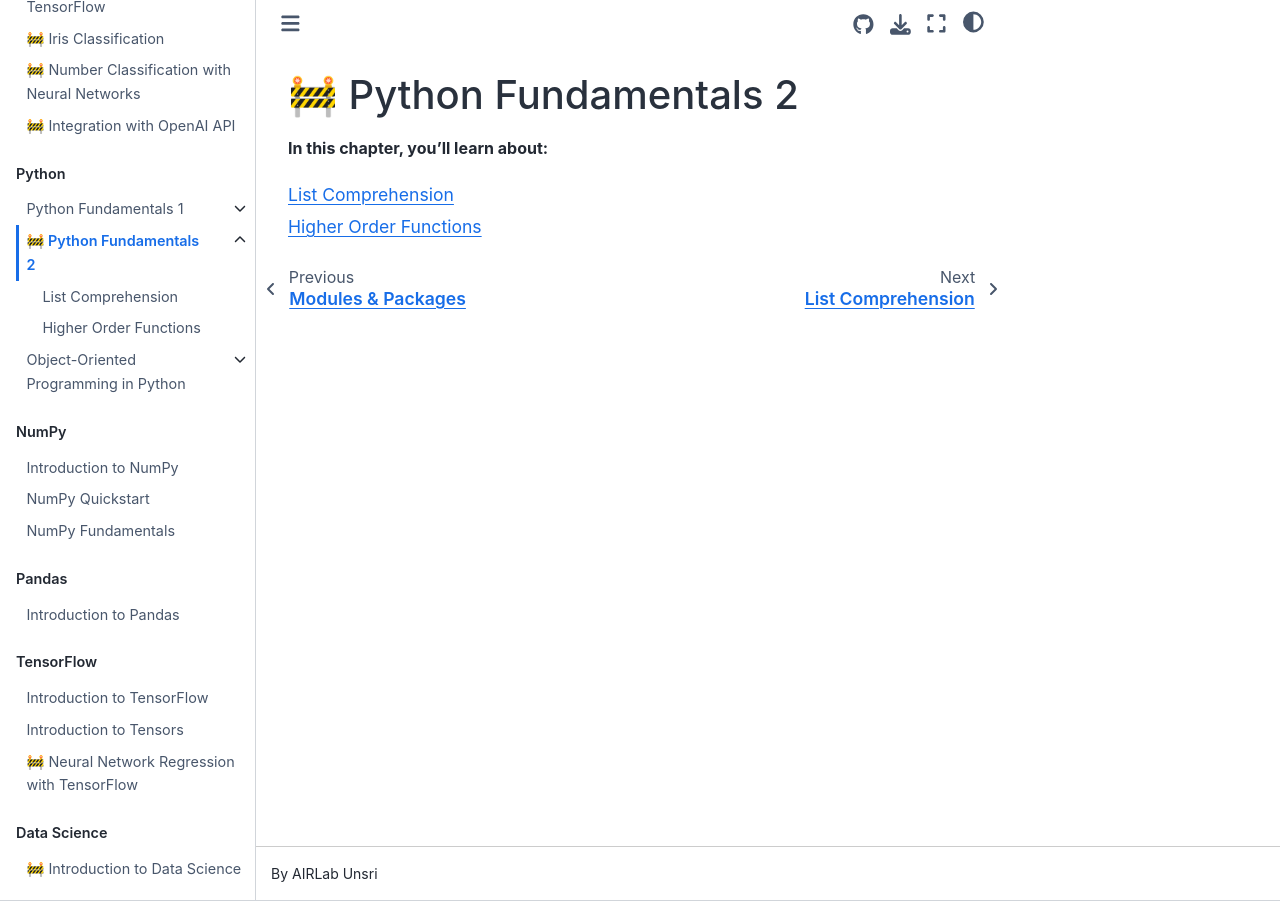
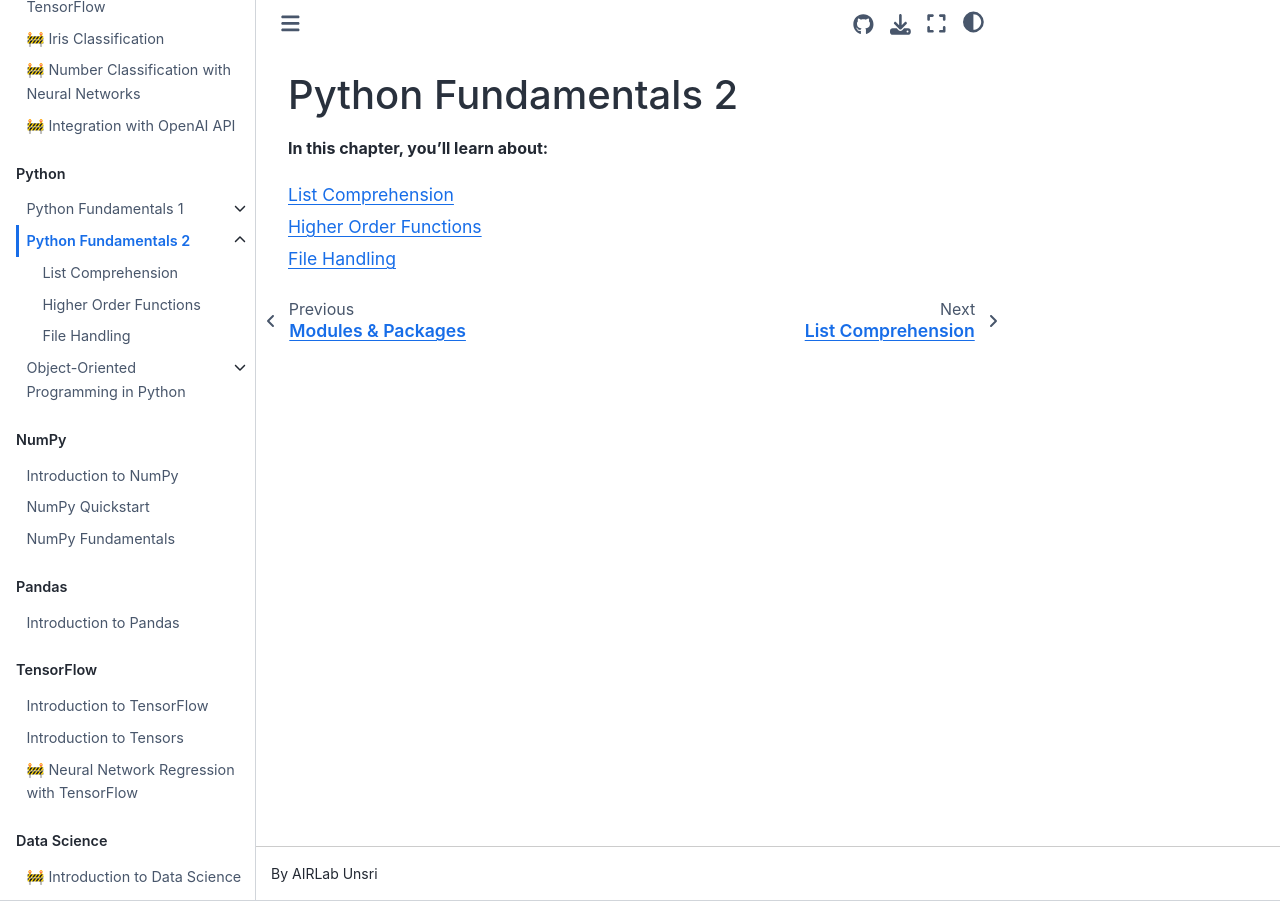
Before and after one commit to airlab-unsri/applied-python-training, a Jupyter Book: the page built from docs/python/python_fundamentals_2/index.md, in a window 1280 px wide. Built offline with Jupyter Book 1.0.4 settings and Sphinx 7.4.7 and the Sphinx Book theme 1.1.4, drawn with Linux system fonts in a browser that asks for light colours; pages that are not in the unit, such as notebooks, are missing from menus.

Commit message:
file handling; oop exercises

```diff
--- a/docs/_toc.yml
+++ b/docs/_toc.yml
@@ -50,11 +50,13 @@
         sections:
           - file: python/python_fundamentals_2/list_comprehension
           - file: python/python_fundamentals_2/higher_order_functions
+          - file: python/python_fundamentals_2/file_handling
       - file: python/oop/index
         sections:
           - file: python/oop/classes
           - file: python/oop/inheritance
           - file: python/oop/polymorphism
+          - file: python/oop/oop_exercises
 
   - caption: NumPy
     chapters:
--- a/docs/python/python_fundamentals_2/index.md
+++ b/docs/python/python_fundamentals_2/index.md
@@ -1,4 +1,4 @@
-# 🚧 Python Fundamentals 2
+# Python Fundamentals 2
 
 **In this chapter, you’ll learn about:**
 
```
Also changed, not shown: docs/python/oop/oop_exercises.md (added, +3 -0 lines), code/README.md (added), docs/python/python_fundamentals_2/file_handling.ipynb (added), notebooks/README.md (deleted), 7 other files.
